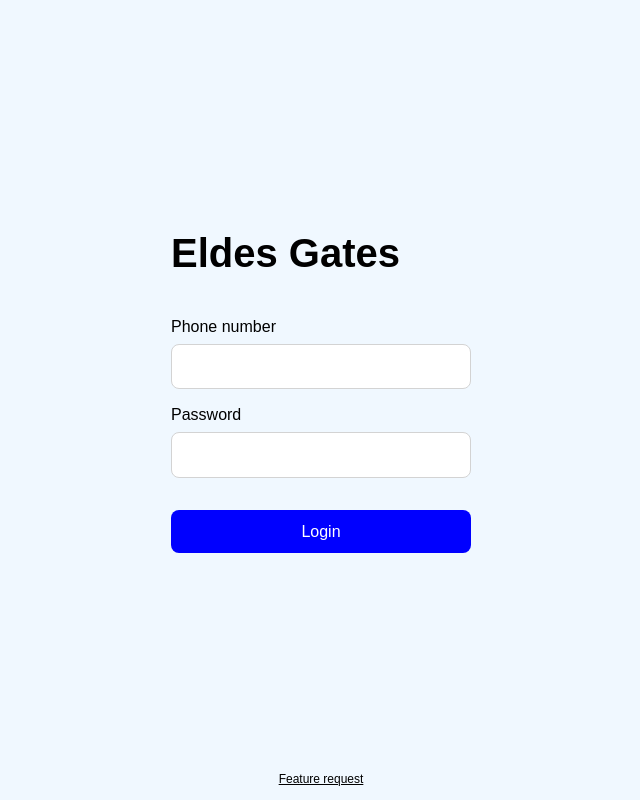
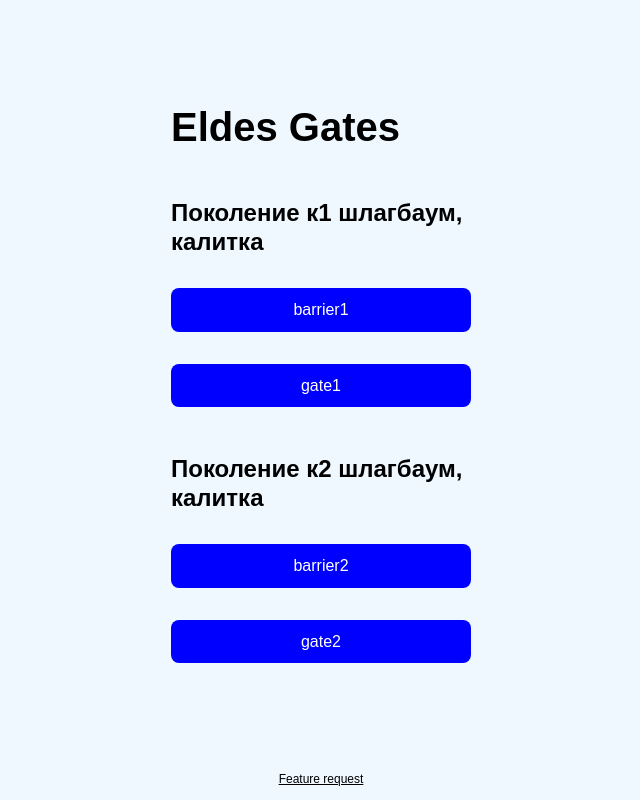
Before and after one commit to svetlana-sotnikova/eldes-gates, a Next.js app: page / in a window 1280 px wide. Shown: the whole page, without its empty margins (319-959 px from the left). Built offline with nearby package versions, Linux system fonts and the light colour scheme; a web font is replaced by a local one.

Commit message:
+ src/containers/Panel.jsx

```diff
--- a/package.json
+++ b/package.json
@@ -8,6 +8,7 @@
     "start": "next start"
   },
   "dependencies": {
+    "@emotion/css": "^11.1.3",
     "@emotion/react": "^11.4.0",
     "@emotion/styled": "^11.3.0",
     "formik": "^2.2.9",
--- /dev/null
+++ b/pages/index.jsx
@@ -0,0 +1 @@
+export { Panel as default } from '../src/containers/Panel';
--- /dev/null
+++ b/src/components/Button.jsx
@@ -0,0 +1,13 @@
+import styled from '@emotion/styled';
+
+export const Button = styled.button`
+  display: block;
+  width: 100%;
+  font: inherit;
+  border-radius: 8px;
+  border: none;
+  padding: 0.75em 2em;
+  margin: 2em 0;
+  color: white;
+  background: blue;
+`;
--- /dev/null
+++ b/src/components/Layout.jsx
@@ -0,0 +1,51 @@
+import styled from '@emotion/styled';
+import { typography } from '../typography';
+import { Root } from './Root';
+
+export const Layout = ({ children, title }) => (
+  <Root>
+    <Page>
+      <ContentWrapper>
+        <Content>
+          <h1 className={typography.h1}>{title}</h1>
+          {children}
+        </Content>
+      </ContentWrapper>
+      <Footer href="#">Feature request</Footer>
+    </Page>
+  </Root>
+);
+
+const Page = styled.div`
+  display: flex;
+  flex-direction: column;
+  justify-content: space-between;
+  align-items: center;
+  background: aliceblue;
+  min-height: 100vh;
+  padding: 0.5em 1em;
+  box-sizing: border-box;
+`;
+
+const ContentWrapper = styled.div`
+  display: flex;
+  flex-grow: 1;
+  align-items: center;
+  width: 100%;
+  justify-content: center;
+`;
+
+const Content = styled.div`
+  flex-grow: 0;
+  flex-basis: 300px;
+  flex-shrink: 1;
+`;
+
+const Footer = styled.a`
+  text-align: center;
+  margin: 0;
+  font-size: 0.75em;
+  padding: 0.5em;
+  width: 100%;
+  color: inherit;
+`;
--- a/src/components/index.jsx
+++ b/src/components/index.jsx
@@ -1 +1,3 @@
+export { Button } from './Button';
+export { Layout } from './Layout';
 export { Root } from './Root';
--- a/src/containers/Login.jsx
+++ b/src/containers/Login.jsx
@@ -1,10 +1,9 @@
 import styled from '@emotion/styled';
 import { Formik } from 'formik';
-import { Root } from '../components';
+import { Button, Layout } from '../components';
 
 export const Login = () => (
-  <Root>
-    <Container>
+  <Layout title="Eldes Gates">
     <Formik
       initialValues={{ phone: '', password: '' }}
       onSubmit={(values, { setSubmitting }) => {
@@ -21,10 +20,7 @@ export const Login = () => (
         handleSubmit,
         isSubmitting,
       }) => (
-          <FormContainer>
-            <Form onSubmit={handleSubmit}>
-              <H1>Eldes Gates</H1>
-
+        <form onSubmit={handleSubmit}>
           <Label>
             Phone number
             <Input
@@ -55,44 +51,11 @@ export const Login = () => (
           <Button type="submit" disabled={isSubmitting}>
             Login
           </Button>
-            </Form>
-          </FormContainer>
+        </form>
       )}
     />
-      <Footer href="#">Feature request</Footer>
-    </Container>
-  </Root>
+  </Layout>
 );
-
-const Container = styled.div`
-  display: flex;
-  flex-direction: column;
-  justify-content: space-between;
-  align-items: center;
-  background: aliceblue;
-  min-height: 100vh;
-  padding: 0.5em 1em;
-  box-sizing: border-box;
-`;
-
-const H1 = styled.h1`
-  font-size: 2.5em;
-  margin: 1em 0;
-`;
-
-const FormContainer = styled.div`
-  display: flex;
-  flex-grow: 1;
-  align-items: center;
-  width: 100%;
-  justify-content: center;
-`;
-
-const Form = styled.form`
-  flex-grow: 0;
-  flex-basis: 300px;
-  flex-shrink: 1;
-`;
 
 const Label = styled.label`
   display: block;
@@ -111,24 +74,3 @@ const Input = styled.input`
   margin: 0.5em 0;
   padding: 0.75em 1em;
 `;
-
-const Button = styled.button`
-  display: block;
-  width: 100%;
-  font: inherit;
-  border-radius: 8px;
-  border: none;
-  padding: 0.75em 2em;
-  margin: 2em 0;
-  color: white;
-  background: blue;
-`;
-
-const Footer = styled.a`
-  text-align: center;
-  margin: 0;
-  font-size: 0.75em;
-  padding: 0.5em;
-  width: 100%;
-  color: inherit;
-`;
--- /dev/null
+++ b/src/containers/Panel.jsx
@@ -0,0 +1,38 @@
+import styled from '@emotion/styled';
+import { Button, Layout } from '../components';
+import { typography } from '../typography';
+
+export const Panel = () => {
+  const data = [
+    {
+      name: 'Поколение к1 шлагбаум, калитка',
+      buttonList: ['barrier1', 'gate1'],
+    },
+    {
+      name: 'Поколение к2 шлагбаум, калитка',
+      buttonList: ['barrier2', 'gate2'],
+    },
+  ];
+
+  return (
+    <Layout title="Eldes Gates">
+      {data.length > 0 ? (
+        data.map((item, index) => (
+          <Group key={index}>
+            <h2 className={typography.h2}>{item.name}</h2>
+
+            {item.buttonList.map((button, index) => (
+              <Button key={index}>{button}</Button>
+            ))}
+          </Group>
+        ))
+      ) : (
+        <div>No actions</div>
+      )}
+    </Layout>
+  );
+};
+
+const Group = styled.div`
+  margin: 3em 0;
+`;
--- /dev/null
+++ b/src/typography.jsx
@@ -0,0 +1,20 @@
+import { css, cx } from '@emotion/css';
+
+const margin = css`
+  margin: 1em 0;
+`;
+
+export const typography = {
+  h1: cx(
+    margin,
+    css`
+      font-size: 2.5em;
+    `
+  ),
+  h2: cx(
+    margin,
+    css`
+      font-size: 1.5em;
+    `
+  ),
+};
```
Also changed, not shown: pages/login.jsx (renamed from pages/index.js), 1 other file (tests, documents, lock files or other folders). Lines whose indentation alone changed are shown as unchanged.
